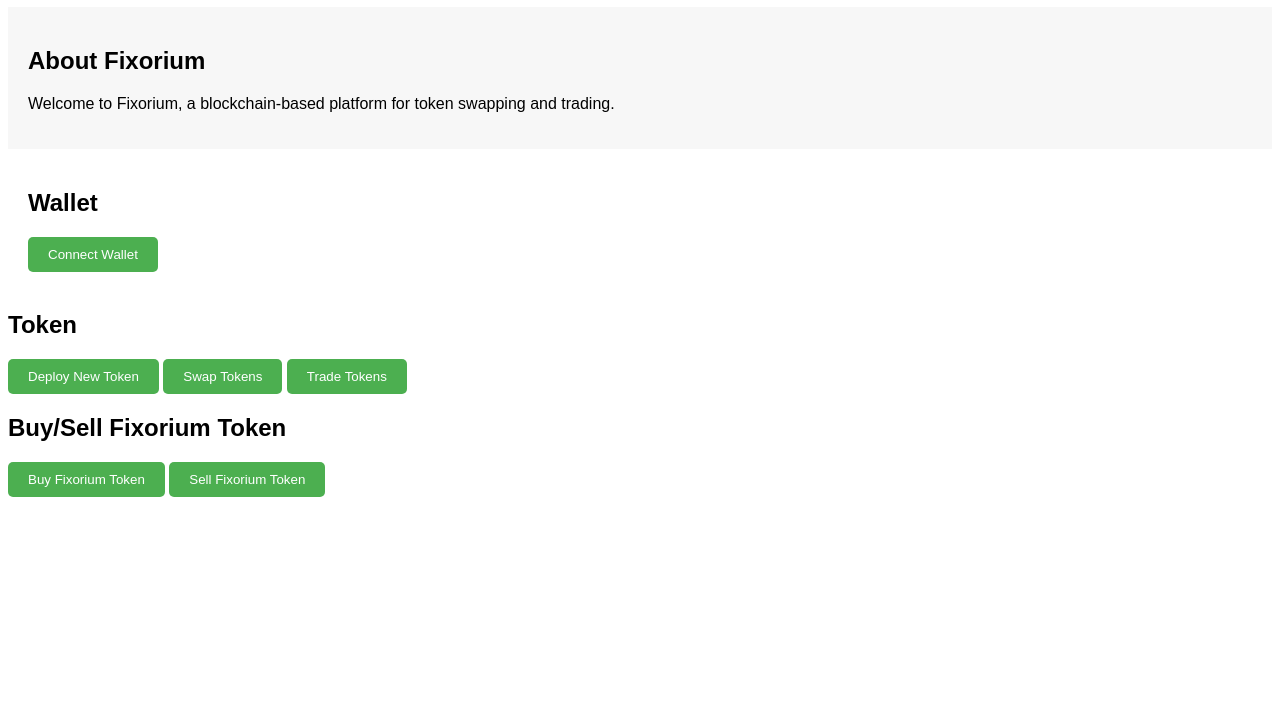
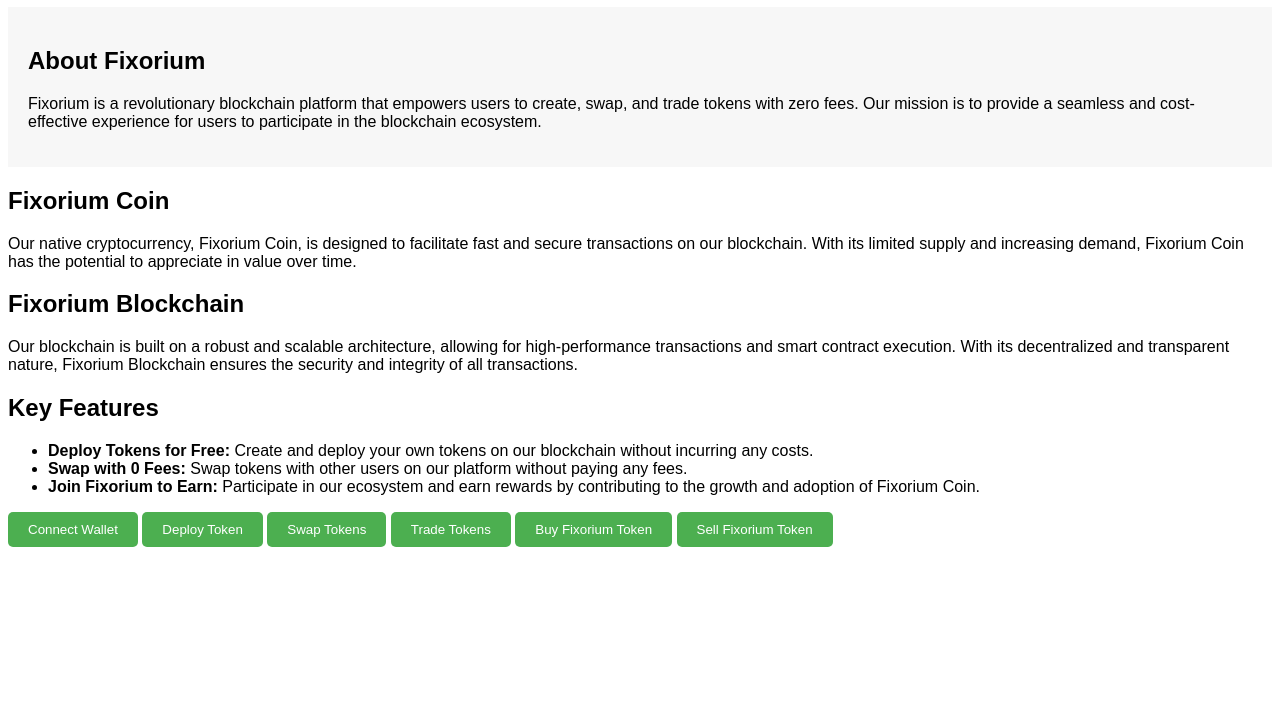
Before and after one commit to fixorium/fixorium, a website: page public/index.html in a window 1280 px wide. Shown: the part 73-800 px from the top of the page. Drawn offline with Linux system fonts and the light colour scheme.

Commit message:
Update index.html

```diff
--- a/public/index.html
+++ b/public/index.html
@@ -8,24 +8,33 @@
 </head>
 <body>
     <header>
-        <h1>Fixorium</h1>
+        <h1>Welcome to Fixorium</h1>
     </header>
     <section id="about">
         <h2>About Fixorium</h2>
-        <p>Welcome to Fixorium, a blockchain-based platform for token swapping and trading.</p>
+        <p>Fixorium is a revolutionary blockchain platform that empowers users to create, swap, and trade tokens with zero fees. Our mission is to provide a seamless and cost-effective experience for users to participate in the blockchain ecosystem.</p>
     </section>
-    <section id="wallet">
-        <h2>Wallet</h2>
+    <section id="fixorium-coin">
+        <h2>Fixorium Coin</h2>
+        <p>Our native cryptocurrency, Fixorium Coin, is designed to facilitate fast and secure transactions on our blockchain. With its limited supply and increasing demand, Fixorium Coin has the potential to appreciate in value over time.</p>
+    </section>
+    <section id="fixorium-blockchain">
+        <h2>Fixorium Blockchain</h2>
+        <p>Our blockchain is built on a robust and scalable architecture, allowing for high-performance transactions and smart contract execution. With its decentralized and transparent nature, Fixorium Blockchain ensures the security and integrity of all transactions.</p>
+    </section>
+    <section id="features">
+        <h2>Key Features</h2>
+        <ul>
+            <li><strong>Deploy Tokens for Free:</strong> Create and deploy your own tokens on our blockchain without incurring any costs.</li>
+            <li><strong>Swap with 0 Fees:</strong> Swap tokens with other users on our platform without paying any fees.</li>
+            <li><strong>Join Fixorium to Earn:</strong> Participate in our ecosystem and earn rewards by contributing to the growth and adoption of Fixorium Coin.</li>
+        </ul>
+    </section>
+    <section id="actions">
         <button id="connect-wallet-btn">Connect Wallet</button>
-    </section>
-    <section id="token">
-        <h2>Token</h2>
-        <button id="deploy-token-btn">Deploy New Token</button>
+        <button id="deploy-token-btn">Deploy Token</button>
         <button id="swap-btn">Swap Tokens</button>
         <button id="trade-btn">Trade Tokens</button>
-    </section>
-    <section id="buy-sell">
-        <h2>Buy/Sell Fixorium Token</h2>
         <button id="buy-btn">Buy Fixorium Token</button>
         <button id="sell-btn">Sell Fixorium Token</button>
     </section>
```
